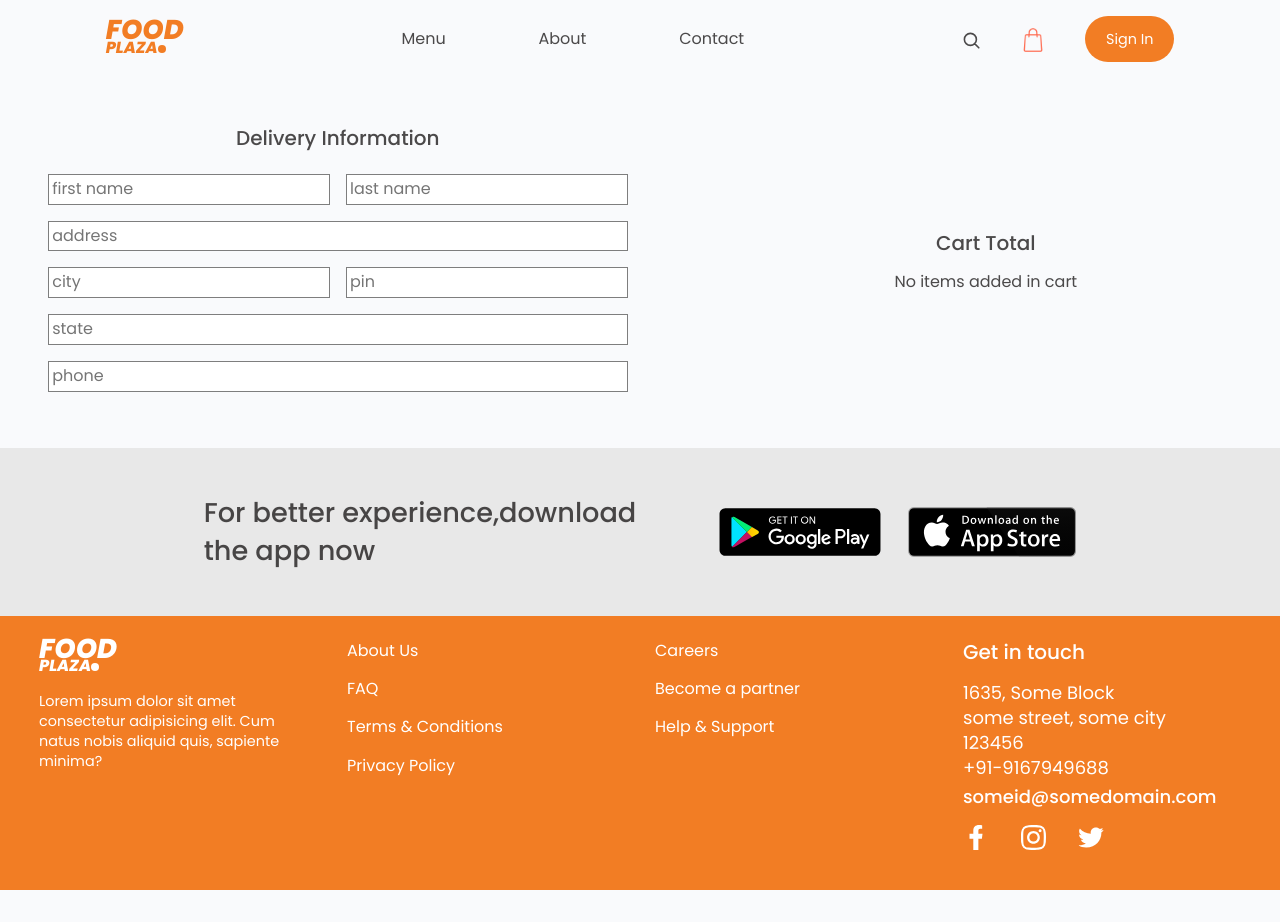
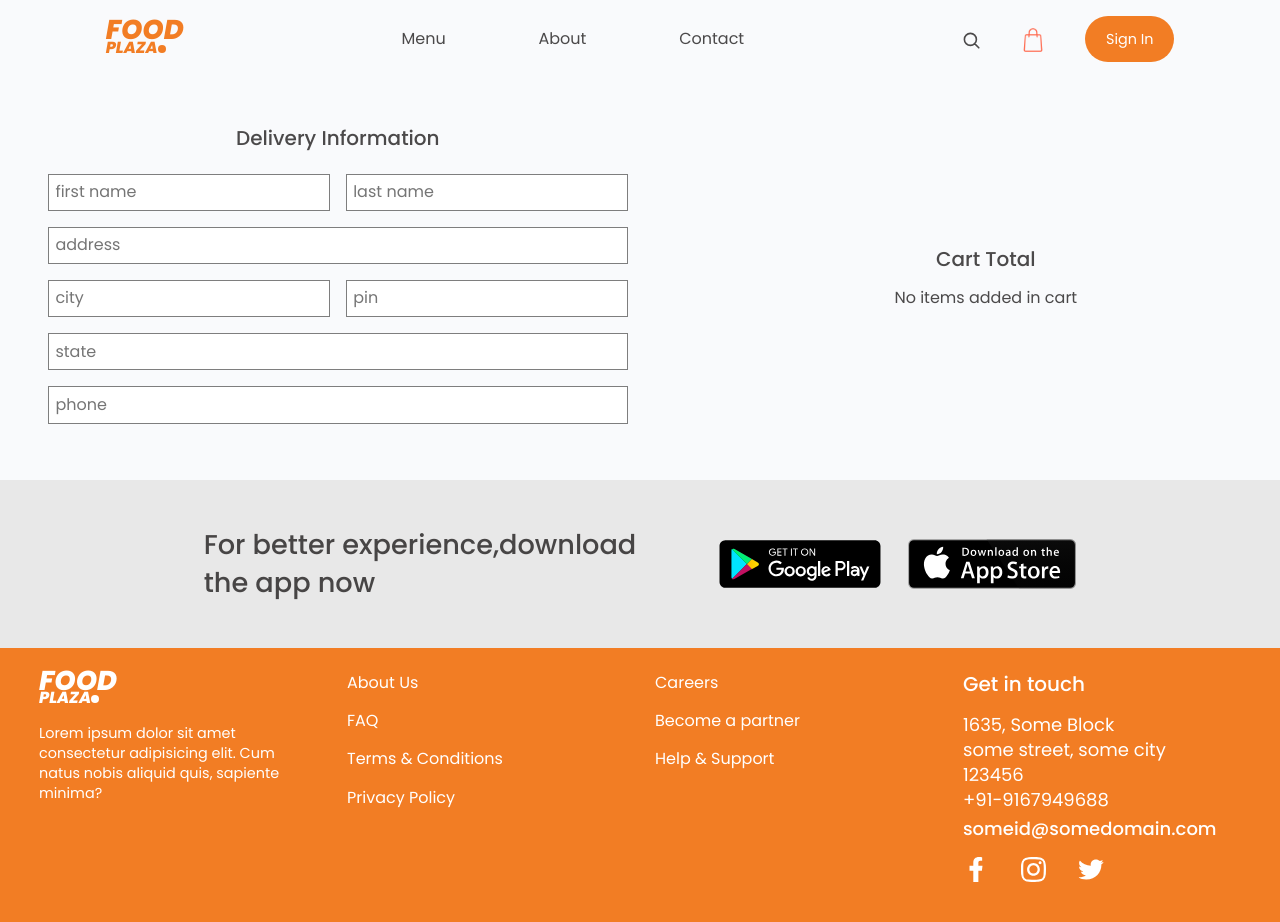
Before and after one commit to mandar-saiyan87/foodplaza---food-order, a React (Create React App) app: page /cart in a window 1280 px wide. Before the commit the page ends 890 px from the top, so only its background shows below. Built offline with nearby package versions, Linux system fonts and the light colour scheme.

Commit message:
cart css modified

```diff
--- a/src/index.css
+++ b/src/index.css
@@ -725,7 +725,7 @@ img {
 .delivery_form form input {
   width: 100%;
   margin: 0.5rem 0;
-  padding: 0.2rem;
+  padding: 0.4rem;
   border: 1px solid var(--tertiary-color);
 }
 
```
